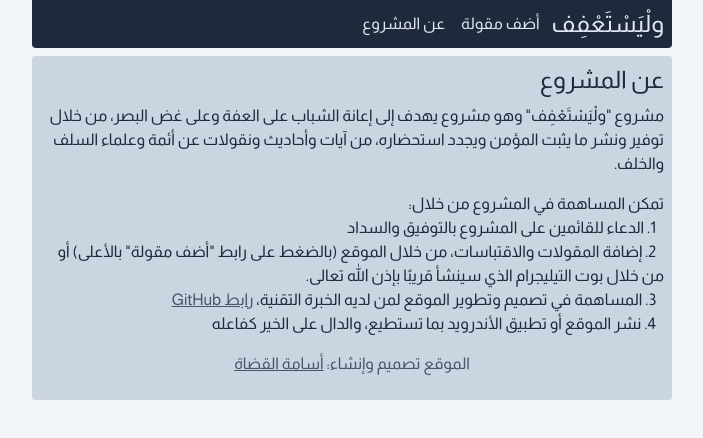
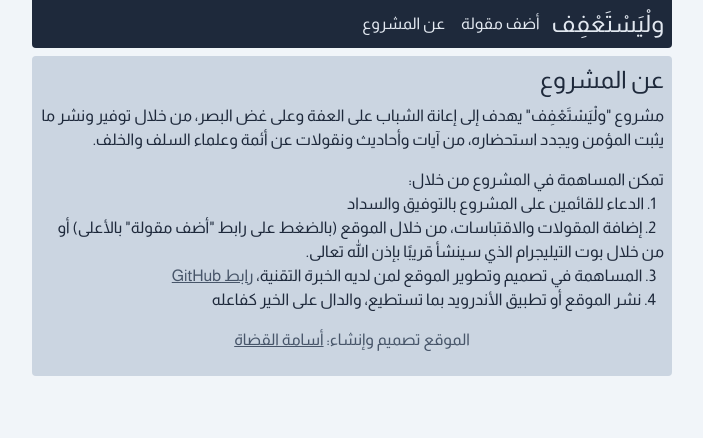
Before and after one commit to BasicPixel/iffa-quotes-frontend, a React (Create React App) app: page /about in a window 1280 px wide. Shown: the top 438 px of the page, without its empty margins (546-1249 px from the left). Built offline with nearby package versions, Linux system fonts and the light colour scheme.

Commit message:
Update about page

```diff
--- a/src/components/About.js
+++ b/src/components/About.js
@@ -3,9 +3,9 @@ const About = () => {
     <div className="bg-slate-300 text-slate-800 rounded p-2">
       <h1 className="text-2xl mb-2">عن المشروع</h1>
       <p>
-        مشروع "ولْيَسْتَعْفِف" وهو مشروع يهدف إلى إعانة الشباب على العفة وعلى غض
-        البصر، من خلال توفير ونشر ما يثبت المؤمن ويجدد استحضاره، من آيات وأحاديث
-        ونقولات عن أئمة وعلماء السلف والخلف.
+        مشروع "ولْيَسْتَعْفِف" يهدف إلى إعانة الشباب على العفة وعلى غض البصر، من
+        خلال توفير ونشر ما يثبت المؤمن ويجدد استحضاره، من آيات وأحاديث ونقولات
+        عن أئمة وعلماء السلف والخلف.
       </p>
       <p>
         تمكن المساهمة في المشروع من خلال:
```
